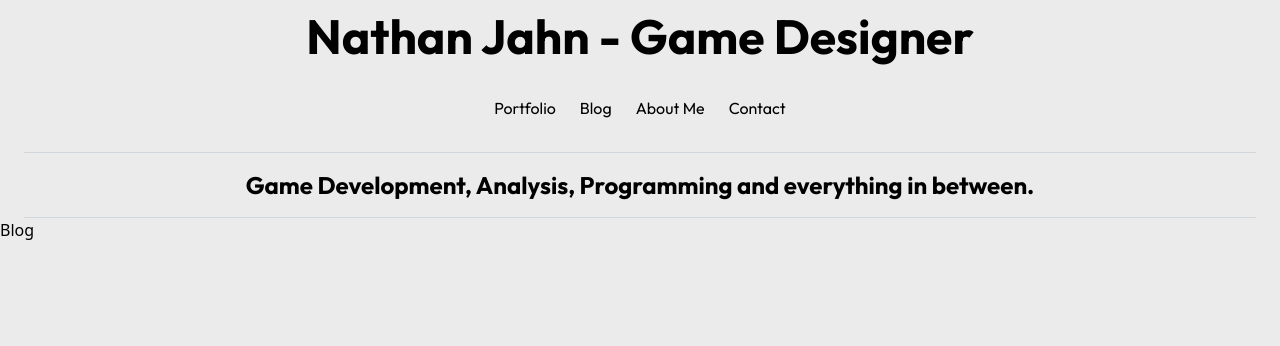
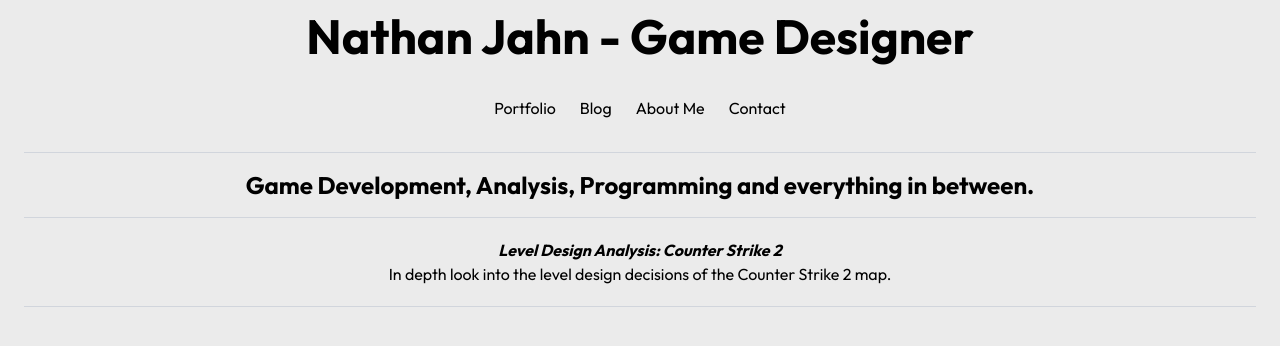
Before and after one commit to njahn88/njahn88.github.io, a React (Vite) app: page /Blog in a window 1280 px wide. Shown: the top 346 px of the page. Built offline with nearby package versions, Linux system fonts and the light colour scheme.

Commit message:
Added blog section of website

```diff
--- a/src/App.jsx
+++ b/src/App.jsx
@@ -7,6 +7,7 @@ import Contact from './pages/Contact.jsx'
 import DieOrPrize from "./pages/InfoPages/DieOrPrize.jsx";
 import BohemianRetreat from './pages/InfoPages/BohemianRetreat.jsx'
 import OnlyUp from './pages/InfoPages/OnlyUp.jsx'
+import Dust2Analysis from './pages/BlogPages/Dust2Analysis.jsx'
 
 function App() {
 
@@ -21,6 +22,7 @@ function App() {
             <Route path='/Die Or Prize' element={<DieOrPrize/>}/>
             <Route path='/Bohemian Retreat' element={<BohemianRetreat/>}/>
             <Route path='/Only Up' element={<OnlyUp/>}/>
+            <Route path='/Blog/Level Design Analysis: Counter Strike 2' element={<Dust2Analysis/>}/>
         </Routes>
     </>
   )
--- /dev/null
+++ b/src/components/BlogPost.jsx
@@ -0,0 +1,18 @@
+import {Link} from 'react-router-dom'
+
+export default function BlogPost({title, description}){
+    return (
+        <>
+            <Link to={`/Blog/${title}`}>
+                <div className={'w-200 grid grid-rows-2 cursor-pointer'}>
+                    <div className={'row-start-1 flex justify-center font-outfit italic font-bold pt-5'}>
+                        {title}
+                    </div>
+                    <div className={'row-start-2 flex justify-center font-outfit'}>
+                        {description}
+                    </div>
+                </div>
+            </Link>
+        </>
+    )
+}
--- a/src/pages/Blog.jsx
+++ b/src/pages/Blog.jsx
@@ -1,7 +1,12 @@
+import BlogPost from '../components/BlogPost.jsx'
+
 export default function Blog(){
     return(
         <>
-            Blog
+            <div className={'flex justify-center items-center flex-wrap'}>
+                <BlogPost title={'Level Design Analysis: Counter Strike 2'}  description={'In depth look into the level design decisions of the Counter Strike 2 map.'}/>
+                <hr className={'border-gray-300 mx-6 w-full'} />
+            </div>
         </>
     )
 }
--- /dev/null
+++ b/src/pages/BlogPages/Dust2Analysis.jsx
@@ -0,0 +1,7 @@
+export default function Dust2Analysis(){
+    return (
+        <>
+            Dust 2 Page
+        </>
+    )
+}
```
